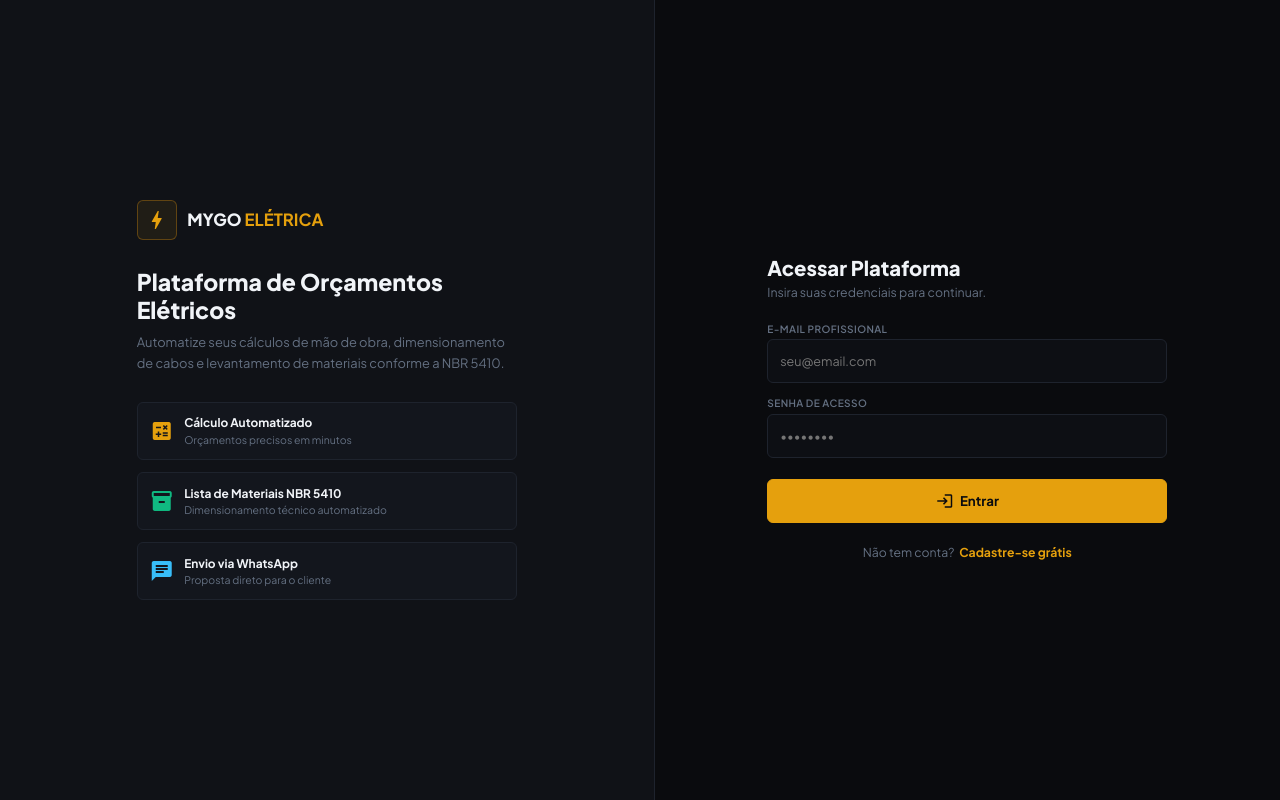
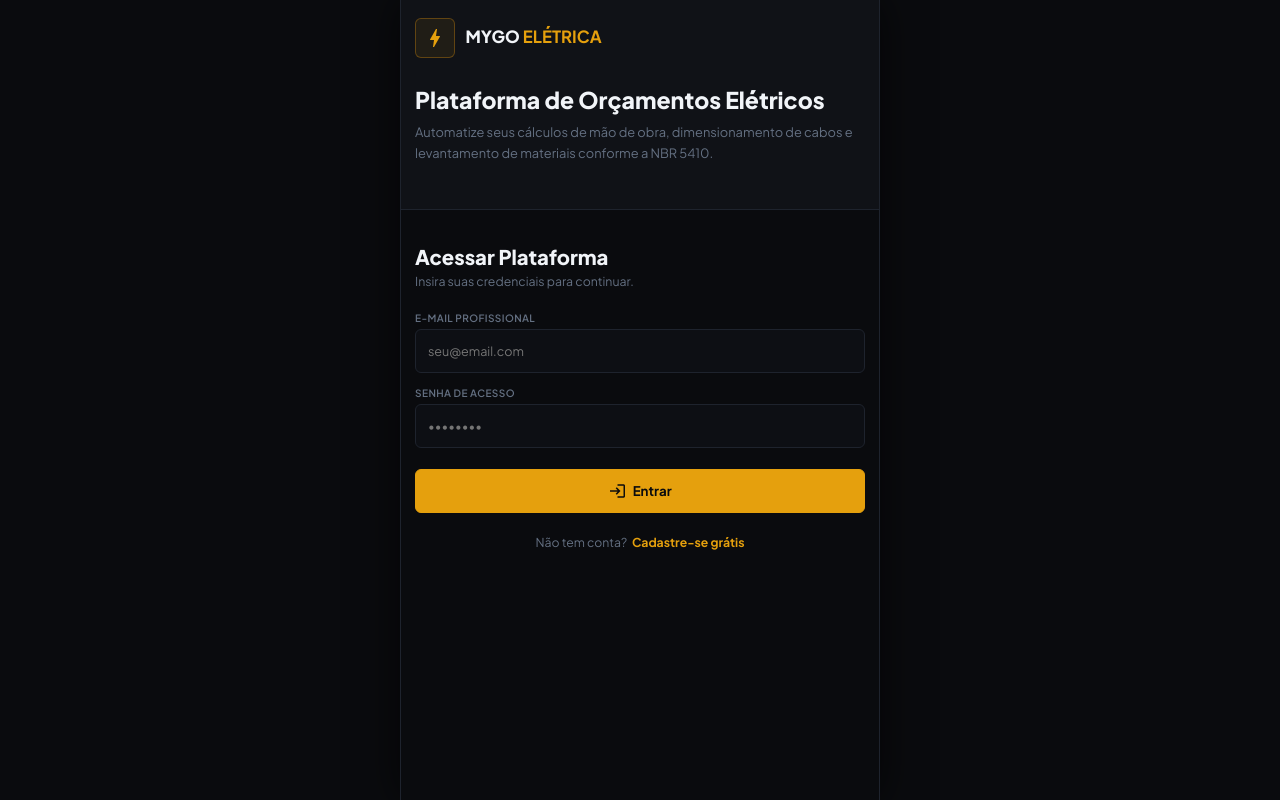
Before and after one commit to AadrielL/mobile-mygo, a React (Vite) app: page /login in a window 1280 px wide. Built offline with nearby package versions, Linux system fonts and the light colour scheme; no server answers.

Commit message:
style(LoginPage.css): enforce centered 480px mobile phone shell on login screen

```diff
--- a/src/pages/Login/LoginPage.css
+++ b/src/pages/Login/LoginPage.css
@@ -1,83 +1,46 @@
 .login-wrapper {
   display: flex;
+  flex-direction: column;
   min-height: 100vh;
   background: var(--bg-main);
   width: 100%;
+  max-width: 480px;
+  margin: 0 auto;
+  border-left: 1px solid var(--border-subtle);
+  border-right: 1px solid var(--border-subtle);
+  box-shadow: 0 0 40px rgba(0, 0, 0, 0.65);
 }
 
 .login-info-panel {
-  flex: 1;
   background: var(--bg-surface);
-  border-right: 1px solid var(--border-subtle);
+  border-bottom: 1px solid var(--border-subtle);
   display: flex;
   flex-direction: column;
   justify-content: center;
-  align-items: center;
-  padding: 2.5rem;
+  align-items: flex-start;
+  padding: 1.25rem 1rem;
   min-width: 0;
 }
 
 .login-info-inner {
-  max-width: 380px;
+  max-width: 100%;
   width: 100%;
 }
 
 .login-features-list {
-  display: flex;
-  flex-direction: column;
-  gap: 0.85rem;
-}
-
-.login-feature-item {
-  display: flex;
-  align-items: center;
-  gap: 0.75rem;
-  padding: 0.85rem;
-  background: var(--bg-card);
-  border: 1px solid var(--border-subtle);
-  border-radius: var(--radius-md);
+  display: none;
 }
 
 .login-form-panel {
   flex: 1;
   display: flex;
-  align-items: center;
+  align-items: flex-start;
   justify-content: center;
-  padding: 1.5rem;
+  padding: 1.25rem 1rem;
   min-width: 0;
 }
 
 .login-form-inner {
   width: 100%;
-  max-width: 400px;
+  max-width: 100%;
 }
-
-@media (max-width: 767px) {
-  .login-wrapper {
-    flex-direction: column;
-  }
-
-  .login-info-panel {
-    border-right: none;
-    border-bottom: 1px solid var(--border-subtle);
-    padding: 1.25rem 1rem;
-    align-items: flex-start;
-  }
-
-  .login-info-inner {
-    max-width: 100%;
-  }
-
-  .login-features-list {
-    display: none;
-  }
-
-  .login-form-panel {
-    padding: 1.25rem 1rem;
-    align-items: flex-start;
-  }
-
-  .login-form-inner {
-    max-width: 100%;
-  }
-}
```
